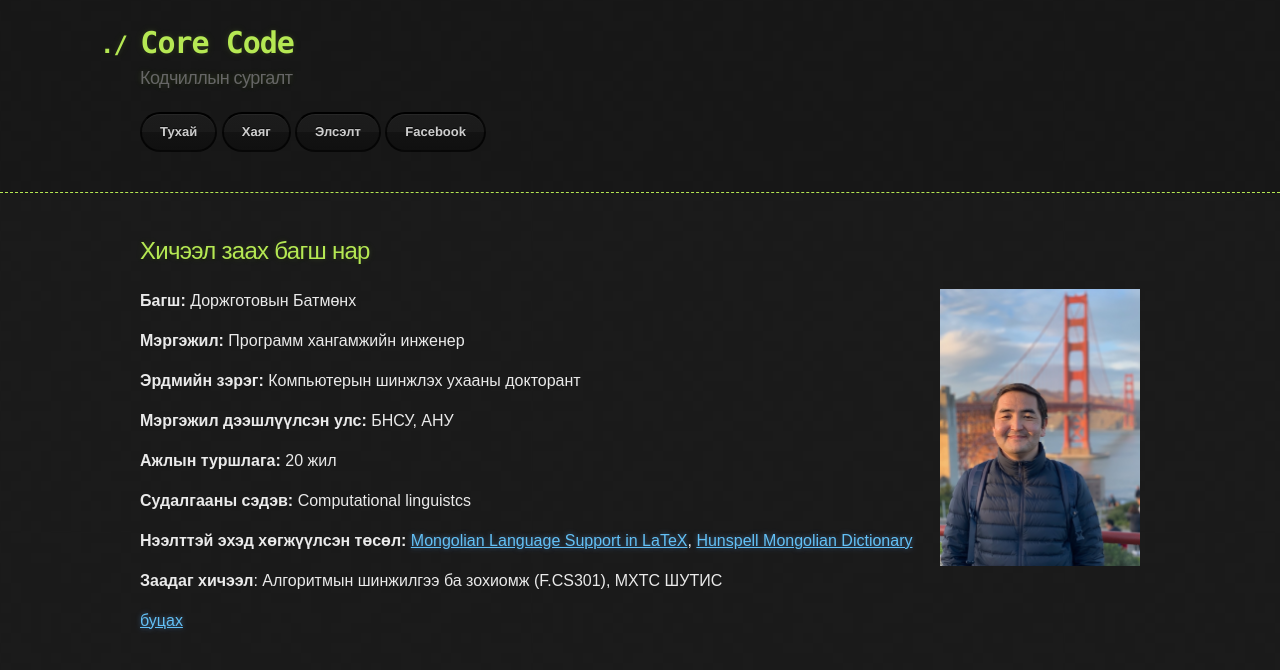
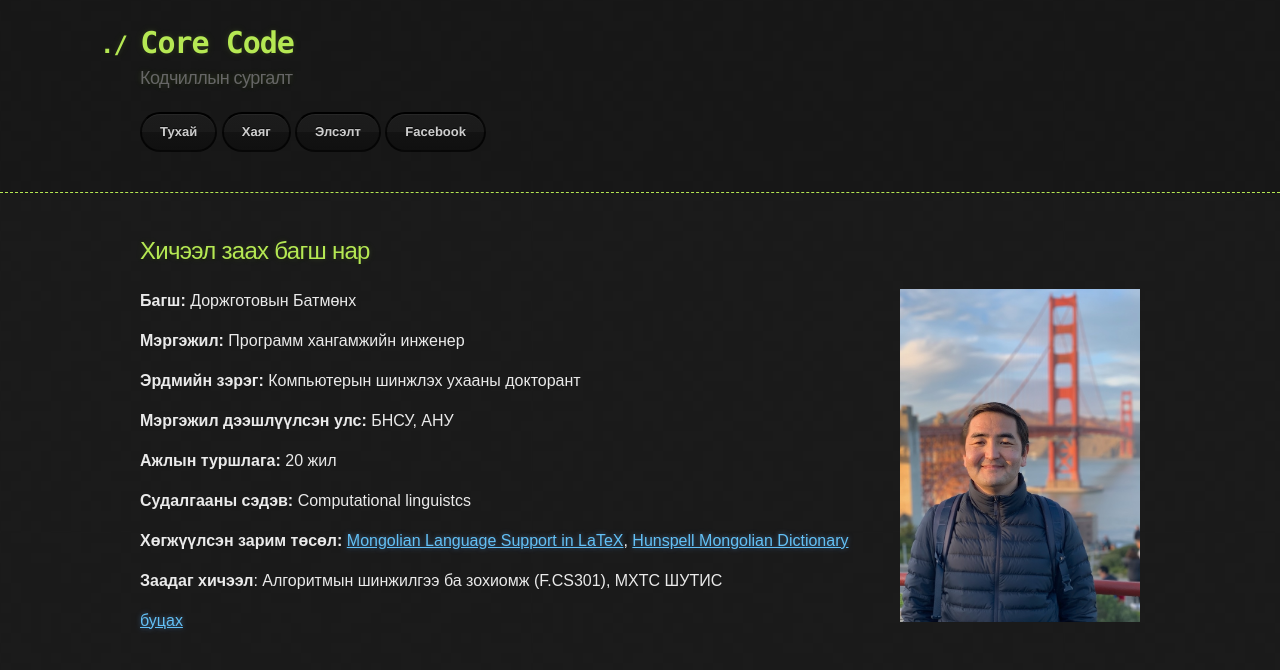
Before and after one commit to ganaatulgaa/corecode, a Jekyll site: the page built from about.md, in a window 1280 px wide. Shown: the top 670 px of the page. Built offline with Jekyll 4.4.1, drawn with Linux system fonts in a browser that asks for light colours; our own code applies the rules of GitHub Pages for plain Markdown files.

Commit message:
Update about.md

```diff
--- a/about.md
+++ b/about.md
@@ -4,8 +4,8 @@
 
 ## Хичээл заах багш нар
 
-<div style="float: right;">
-  <img src="assets/images/IMG_0115.jpeg" width="200">
+<div style="float: right; margin-left: 15px;">
+  <img src="assets/images/IMG_0115.jpeg" width="240">
 </div>
 
 **Багш:** Доржготовын Батмөнх
@@ -20,7 +20,7 @@
 
 **Судалгааны сэдэв:** Computational linguistcs
 
-**Нээлттэй эхэд хөгжүүлсэн төсөл:** [Mongolian Language Support in LaTeX](https://ctan.org/pkg/mongolian-babel), [Hunspell Mongolian Dictionary](https://github.com/bataak/dict-mn)
+**Хөгжүүлсэн зарим төсөл:** [Mongolian Language Support in LaTeX](https://ctan.org/pkg/mongolian-babel), [Hunspell Mongolian Dictionary](https://github.com/bataak/dict-mn)
 
 **Заадаг хичээл**: Алгоритмын шинжилгээ ба зохиомж (F.CS301), МХТС ШУТИС
 
```
